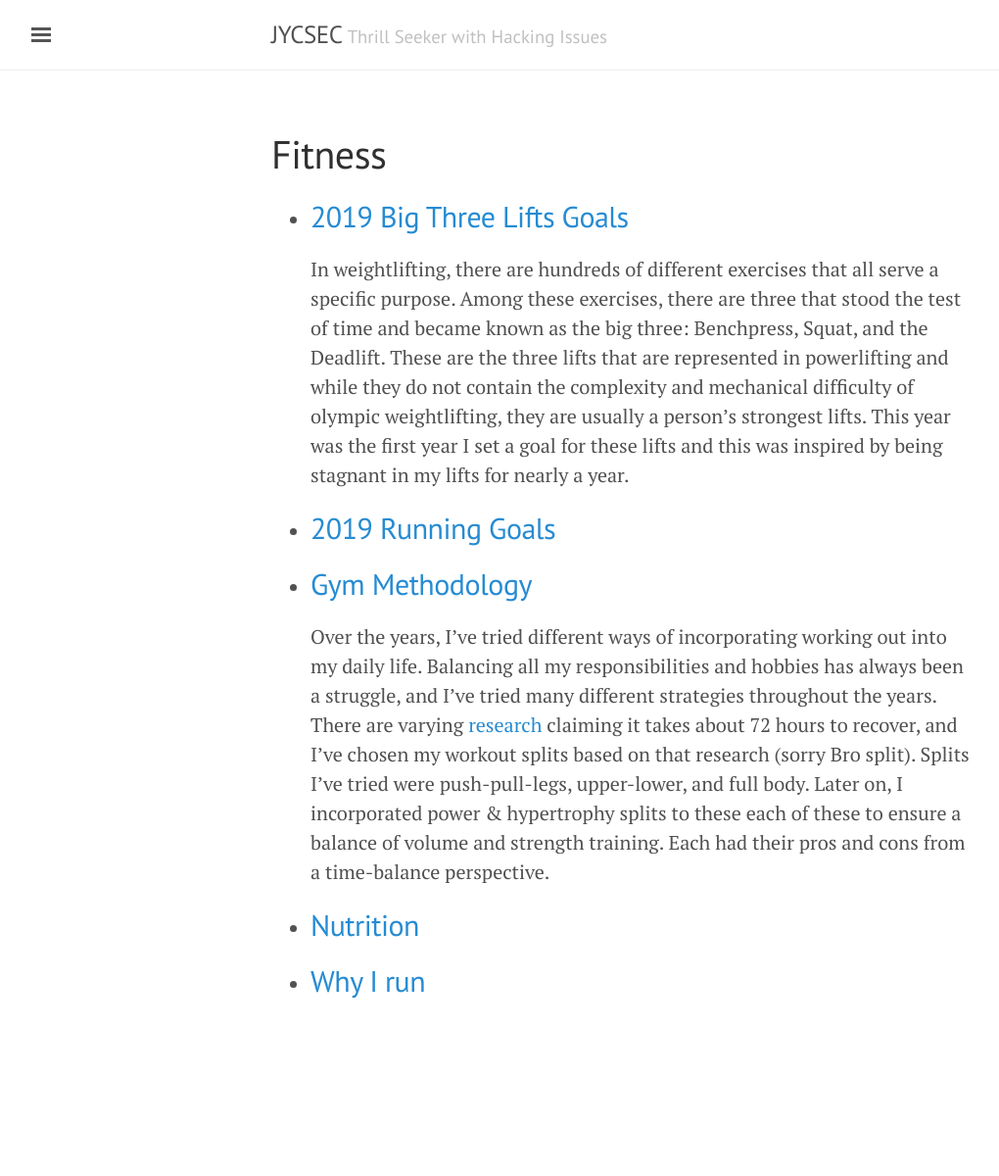
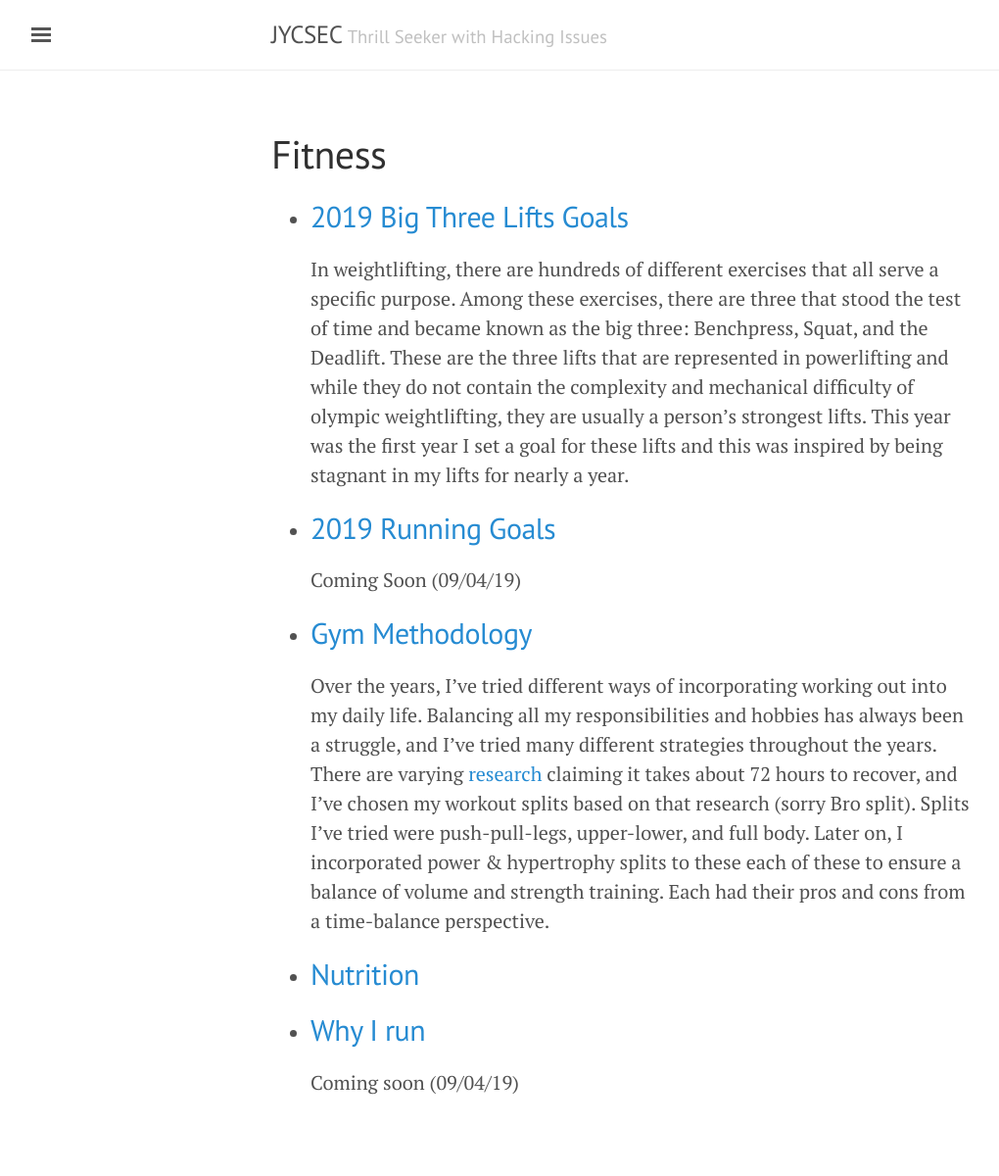
Before and after one commit to JYCSEC/jycsec.github.io, a Jekyll site: the page built from fitness.html, in a window 1280 px wide. Shown: the whole page at 98% size, without its empty margins (3-1023 px from the left). Built offline with Jekyll 4.4.1, drawn with Linux system fonts in a browser that asks for light colours; nearby versions of some CDN libraries; before the commit the page ends 1100 px from its top, so only the background shows below that.

Commit message:
added todos

```diff
--- a/_fitness/2019-running-goals.md
+++ b/_fitness/2019-running-goals.md
@@ -2,3 +2,5 @@
 layout: page
 title: 2019 Running Goals
 ---
+
+Coming Soon (09/04/19)
--- a/_fitness/why-run.md
+++ b/_fitness/why-run.md
@@ -2,3 +2,5 @@
 layout: page
 title: Why I run
 ---
+
+Coming soon (09/04/19)
```
